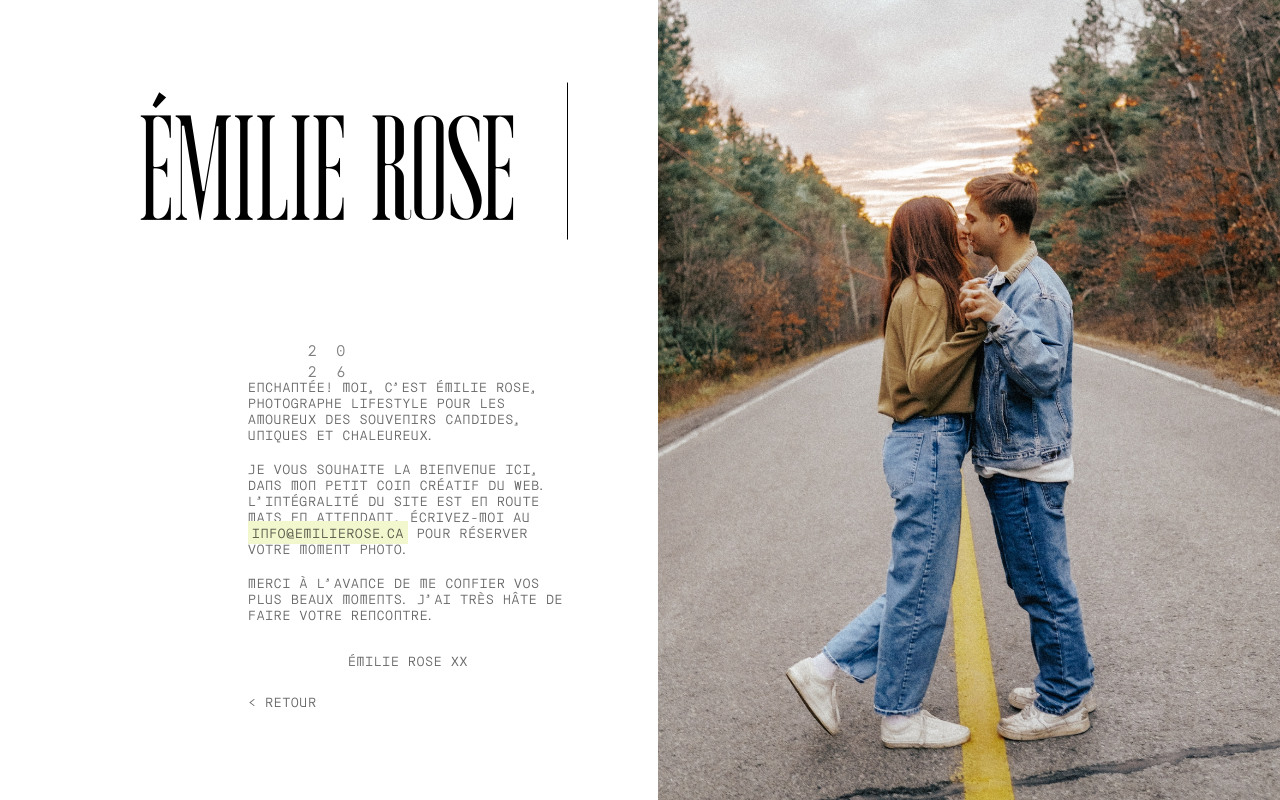
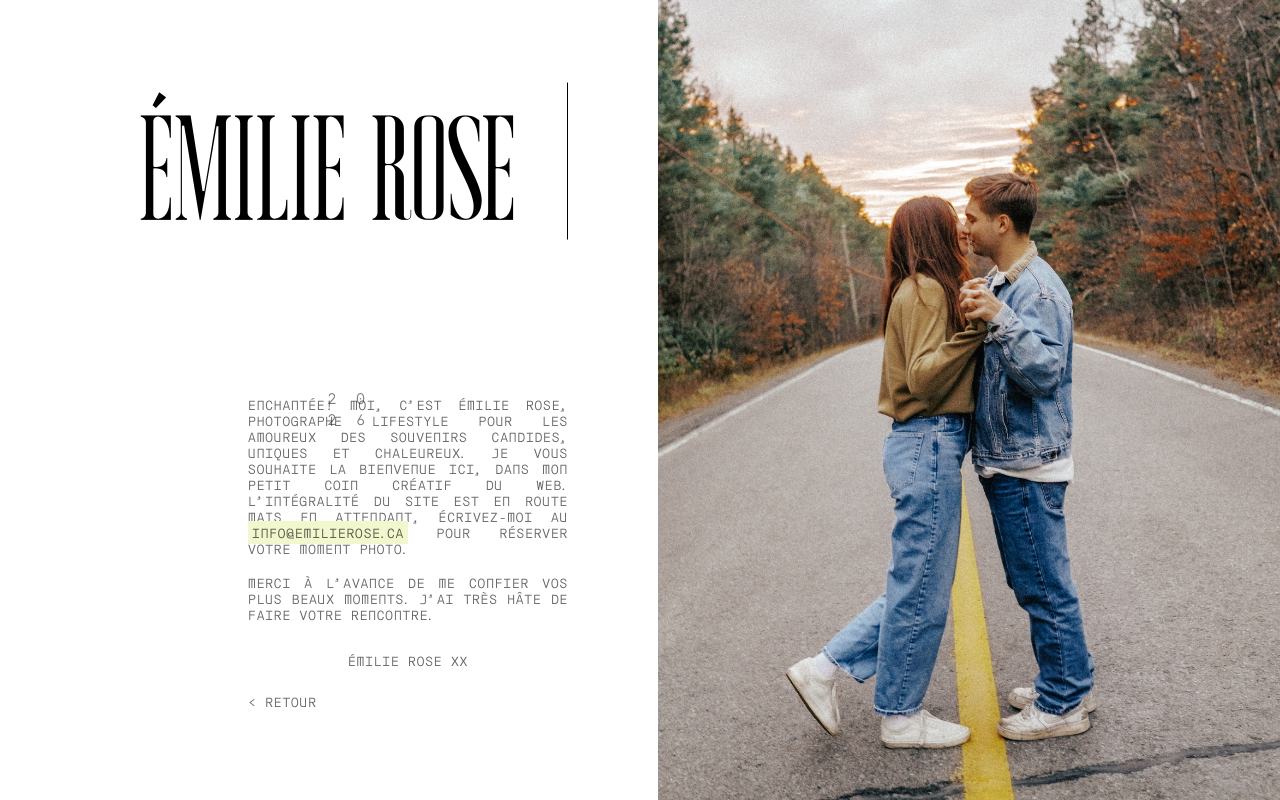
Before and after one commit to Karg007/emilierose, a Next.js app: page /photo in a window 1280 px wide. Built offline with nearby package versions, Linux system fonts and the light colour scheme.

Commit message:
Update page.tsx

```diff
--- a/app/photo/page.tsx
+++ b/app/photo/page.tsx
@@ -31,11 +31,7 @@ export default function PhotoPage() {
         <div className="textBlock">
           <p>
             ENCHANTÉE! MOI, C’EST ÉMILIE ROSE, PHOTOGRAPHE LIFESTYLE POUR LES AMOUREUX DES SOUVENIRS
-            CANDIDES, UNIQUES ET CHALEUREUX.
-          </p>
-
-          <p>
-            JE VOUS SOUHAITE LA BIENVENUE ICI, DANS MON PETIT COIN CRÉATIF DU WEB. L’INTÉGRALITÉ DU
+            CANDIDES, UNIQUES ET CHALEUREUX. JE VOUS SOUHAITE LA BIENVENUE ICI, DANS MON PETIT COIN CRÉATIF DU WEB. L’INTÉGRALITÉ DU
             SITE EST EN ROUTE MAIS EN ATTENDANT, ÉCRIVEZ-MOI AU{" "}
             <a href="mailto:info@emilierose.ca" className="highlight">INFO@EMILIEROSE.CA</a> POUR RÉSERVER VOTRE MOMENT PHOTO.
           </p>
@@ -85,8 +81,8 @@ export default function PhotoPage() {
 
         .year {
           position: absolute;
-          top: 45%;
-          left: 50%;
+          top: 51%;
+          left: 53%;
           transform: translate(-50%, -50%);
           font-family: "Orbit", monospace;
           font-size: 15px;
@@ -101,6 +97,7 @@ export default function PhotoPage() {
           bottom: 90px;
           left: 62%;
           transform: translateX(-50%);
+          text-align: justify;
           width: 320px;
           font-family: "Orbit", monospace;
           font-size: 13px;
```
